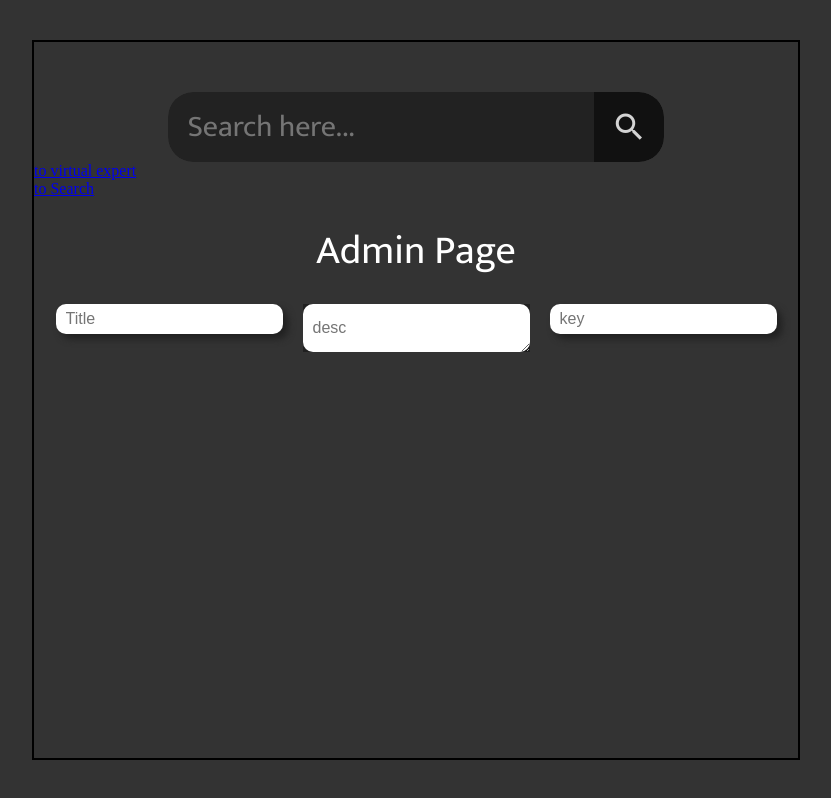
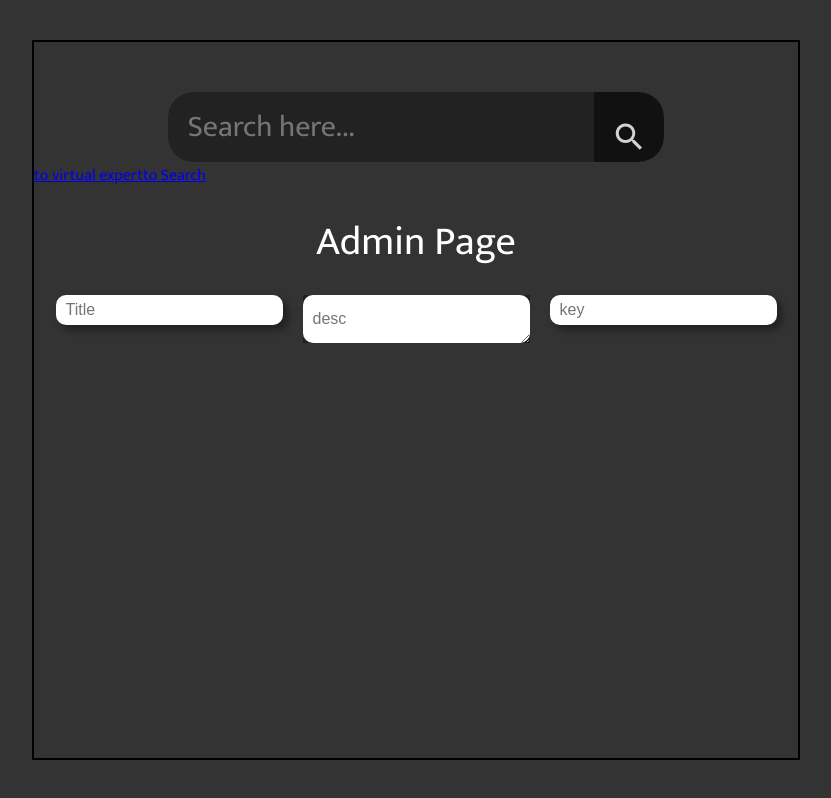
Before and after one commit to TacticalAnarchy/VirtualExpert, a Vue app: page /admin in a window 1280 px wide. Shown: the whole page, without its empty margins (224-1055 px from the left). Built offline with nearby package versions, Linux system fonts and the light colour scheme.

Commit message:
Comments in code before signing out ✌

```diff
--- a/src/App.vue
+++ b/src/App.vue
@@ -1,4 +1,5 @@
 <template>
+<div>
   <Input />
   <router-link to="VirtualExpert">to virtual expert</router-link>
   <router-link to="Search">to Search</router-link>
@@ -10,6 +11,8 @@
       </keep-alive>
     </transition>
   </router-view>
+</div>
+
 </template>
 
 <script>
--- a/src/views/Admin.vue
+++ b/src/views/Admin.vue
@@ -12,6 +12,6 @@
   }
 </script>
 
-<style lang="scss" scoped>
+<style lang="scss">
 
 </style>
```
Also changed, not shown: src/components/admin/DBcreate.vue (+8 -1 lines).
